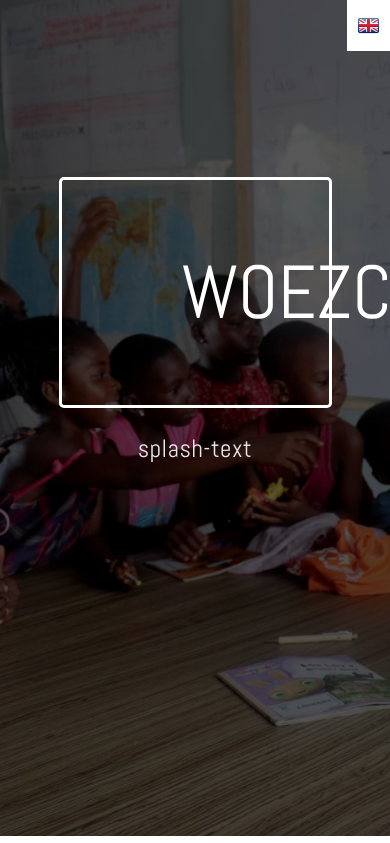
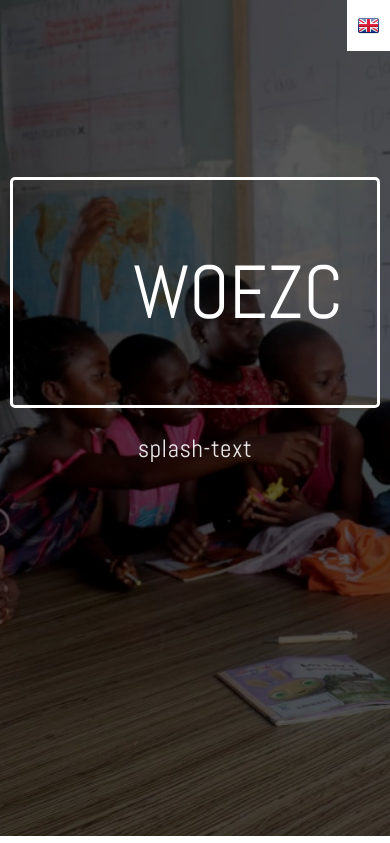
Before and after one commit to Lightshadow244/HoPe, a Django app: template HoPe/Foerder/templates/Foerder/index.html in a window 390 px wide. Shown: the top 843 px of the page. Run offline with Django 3.2, Linux system fonts and the light colour scheme; the template is opened without the code that fills it, so the values that code supplies are empty.

Commit message:
css mobile

```diff
--- a/HoPe/static/css/custom_02.css
+++ b/HoPe/static/css/custom_02.css
@@ -386,6 +386,9 @@ width:100%;
 		float:none;
 		margin:10px;
 	}
+	.splash {
+		width: 95%;
+	}
 }
 /*@media only screen and (max-width: 699px) {
 	body {
```
